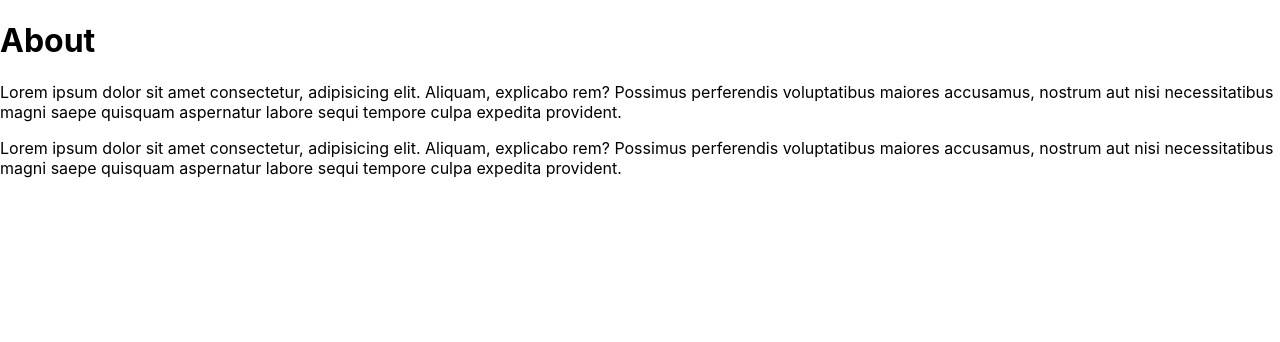
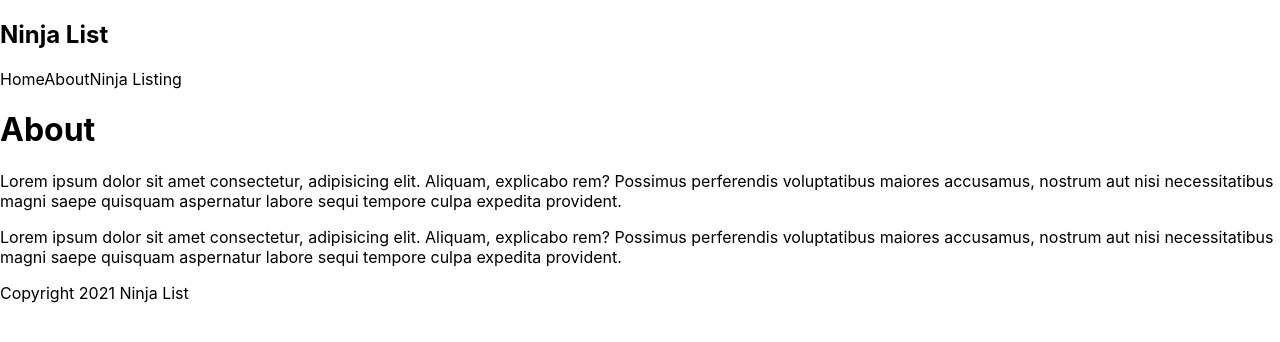
Before and after one commit to xi1571-ritujadixit/ninjalist, a Next.js app: page /about in a window 1280 px wide. Shown: the top 342 px of the page. Built offline with nearby package versions, Linux system fonts and the light colour scheme.

Commit message:
Creating a layout component

```diff
--- /dev/null
+++ b/comps/Layout.js
@@ -0,0 +1,15 @@
+import { Children } from "react";
+import Footer from "./Footer";
+import Navbar from "./Navbar"
+
+const Layout = ({ children }) => {
+    return (
+        <div className="content">
+            <Navbar />
+            { children }
+            <Footer />
+        </div>
+    );
+}
+
+export default Layout;
--- a/pages/_app.js
+++ b/pages/_app.js
@@ -1,7 +1,12 @@
+import Layout from '../comps/Layout'
 import '../styles/globals.css'
 
 function MyApp({ Component, pageProps }) {
-  return <Component {...pageProps} />
+  return (
+    <Layout>
+      <Component {...pageProps} />
+    </Layout>
+  )
 }
 
 export default MyApp
--- a/pages/index.js
+++ b/pages/index.js
@@ -1,20 +1,16 @@
 import Head from 'next/head'
 import Link from 'next/link'
-import Footer from '../comps/Footer'
-import Navbar from '../comps/Navbar'
 import styles from '../styles/Home.module.css'
 
 export default function Home() {
   return (
     <div>
-      <Navbar />
       <h1>Homepage</h1>
       <p>Lorem ipsum dolor sit amet consectetur, adipisicing elit. Aliquam, explicabo rem? Possimus perferendis voluptatibus maiores accusamus, nostrum aut nisi necessitatibus magni saepe quisquam aspernatur labore sequi tempore culpa expedita provident.</p>
       <p>Lorem ipsum dolor sit amet consectetur, adipisicing elit. Aliquam, explicabo rem? Possimus perferendis voluptatibus maiores accusamus, nostrum aut nisi necessitatibus magni saepe quisquam aspernatur labore sequi tempore culpa expedita provident.</p>
       <Link href = "/ninjas">
         <a>See Ninja Listing</a>
       </Link>
-      <Footer />
     </div>
   )
 }
```
